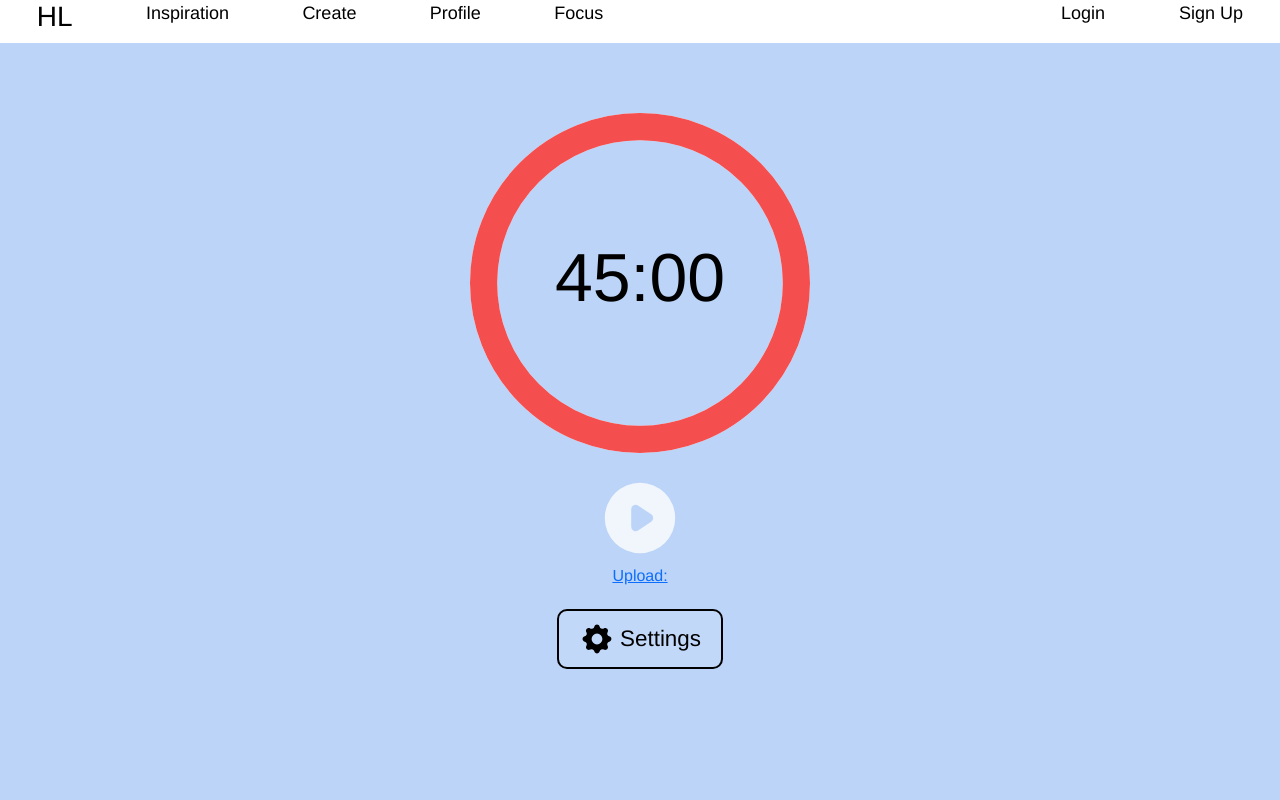
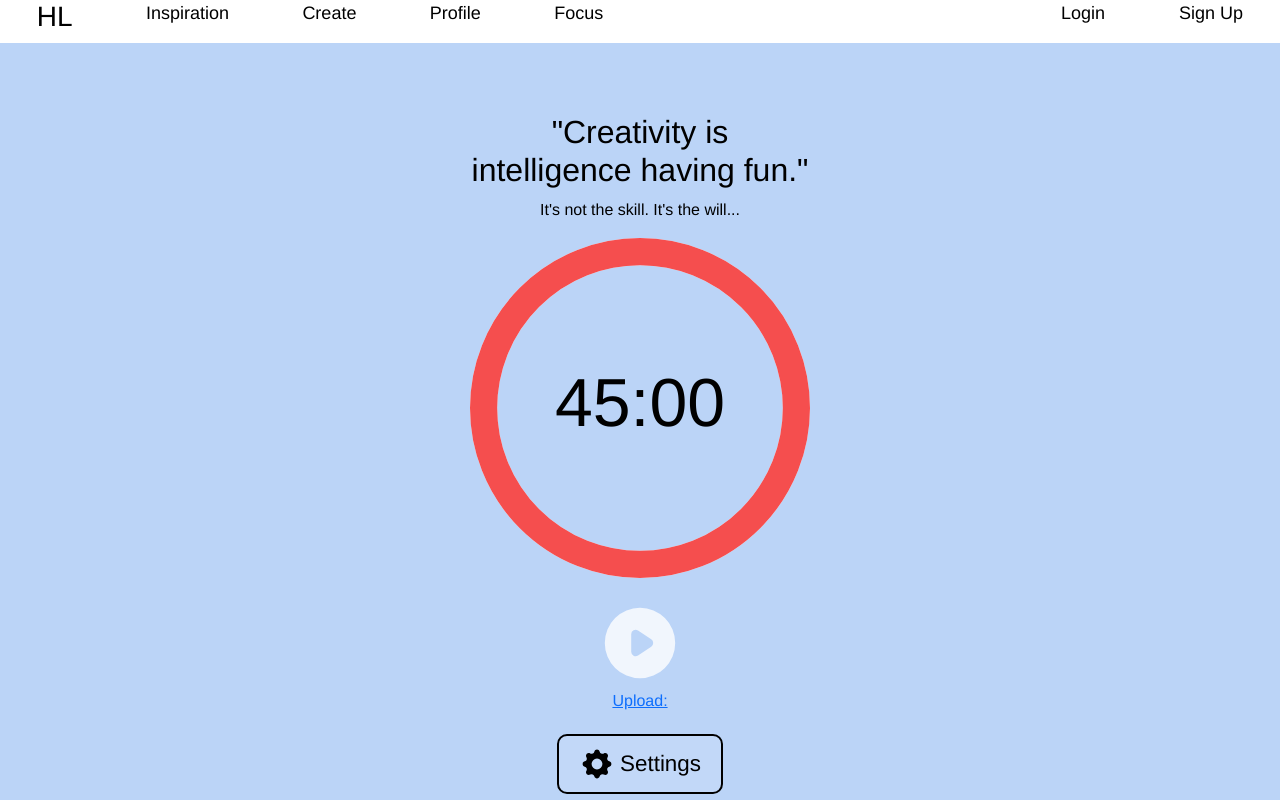
Before and after one commit to ylopez25/hobby_lobby, a React (Create React App) app: page /focus in a window 1280 px wide. Built offline with nearby package versions, Linux system fonts and the light colour scheme.

Commit message:
focus logo

```diff
--- a/src/components/Timer.js
+++ b/src/components/Timer.js
@@ -66,6 +66,12 @@ function Timer() {
 
   return (
     <div>
+         <div>
+        <h2>"Creativity is intelligence having fun."</h2>
+        </div>
+        <div>
+        <p>It's not the skill. It's the will...</p>
+        </div>
       <CircularProgressbar
         value={percentage}
         text={minutes + ':' + seconds}
```
